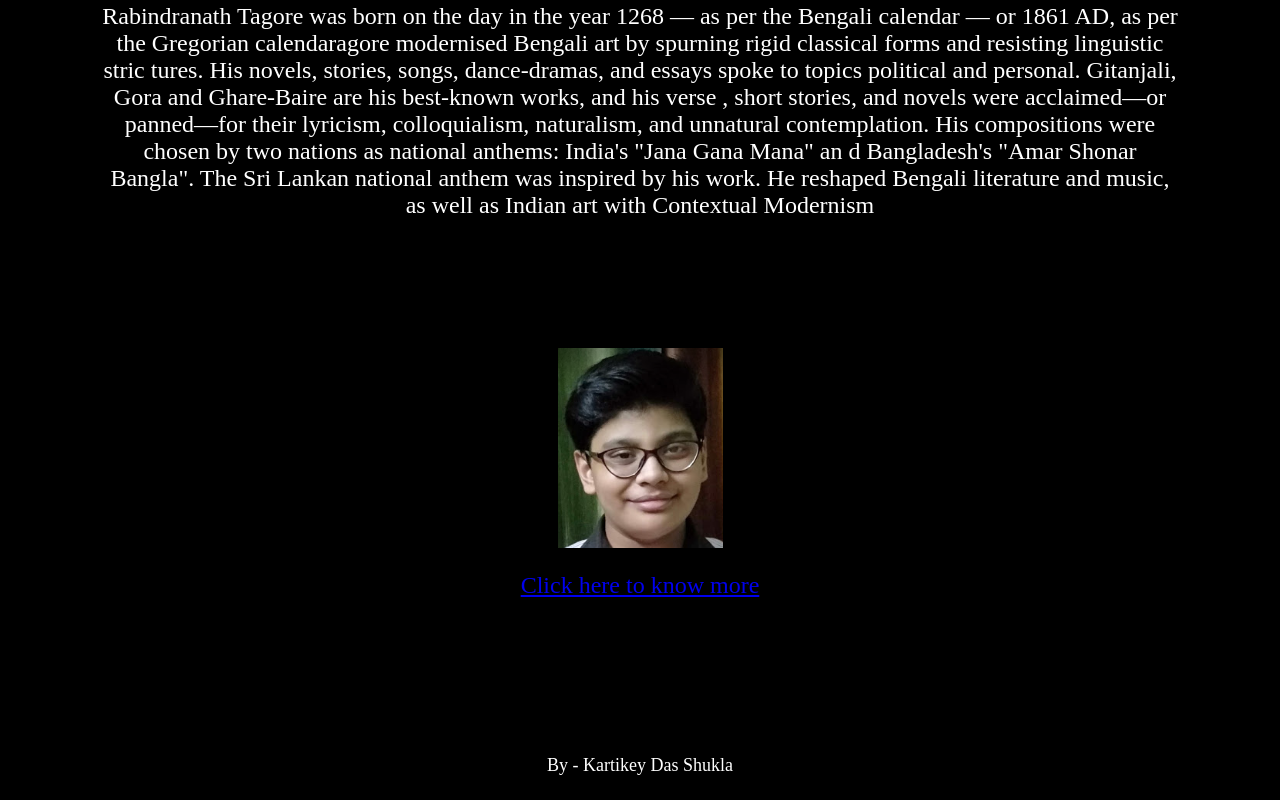
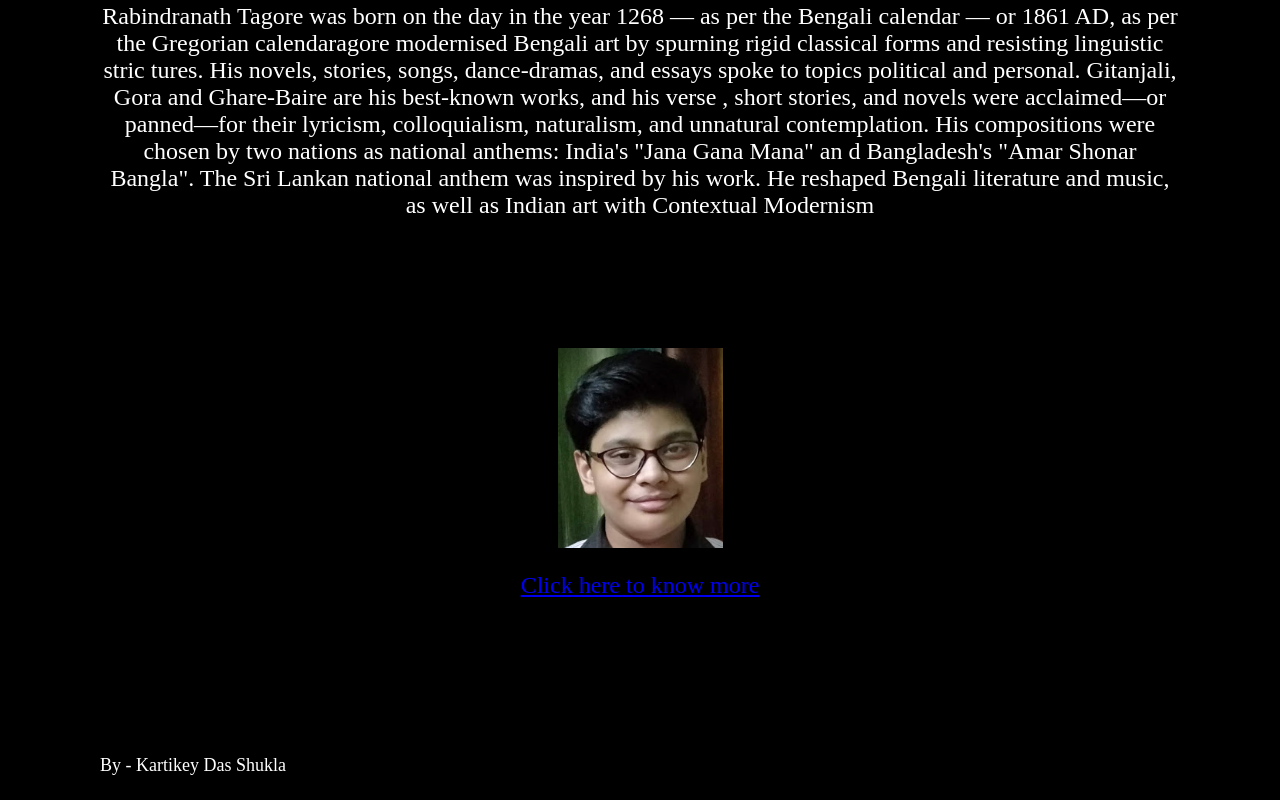
Before and after one commit to KartikeyDs/Rabindranath-Tagore-Jayanti, a plain HTML site: page index.html in a window 1280 px wide. Shown: the part 459-1259 px from the top of the page. Drawn offline with Linux system fonts and the light colour scheme.

Commit message:
Update index.html

```diff
--- a/index.html
+++ b/index.html
@@ -34,7 +34,7 @@
   <br>
   <br>
 
-  <center><p><FONT SIZE = 4 FACE = "Bradley Hand ITC" Color = "White">By - Kartikey Das Shukla</p></center>
+  <p><FONT SIZE = 4 FACE = "Bradley Hand ITC" Color = "White">By - Kartikey Das Shukla</p>
 </body>
 
 </html>
```
